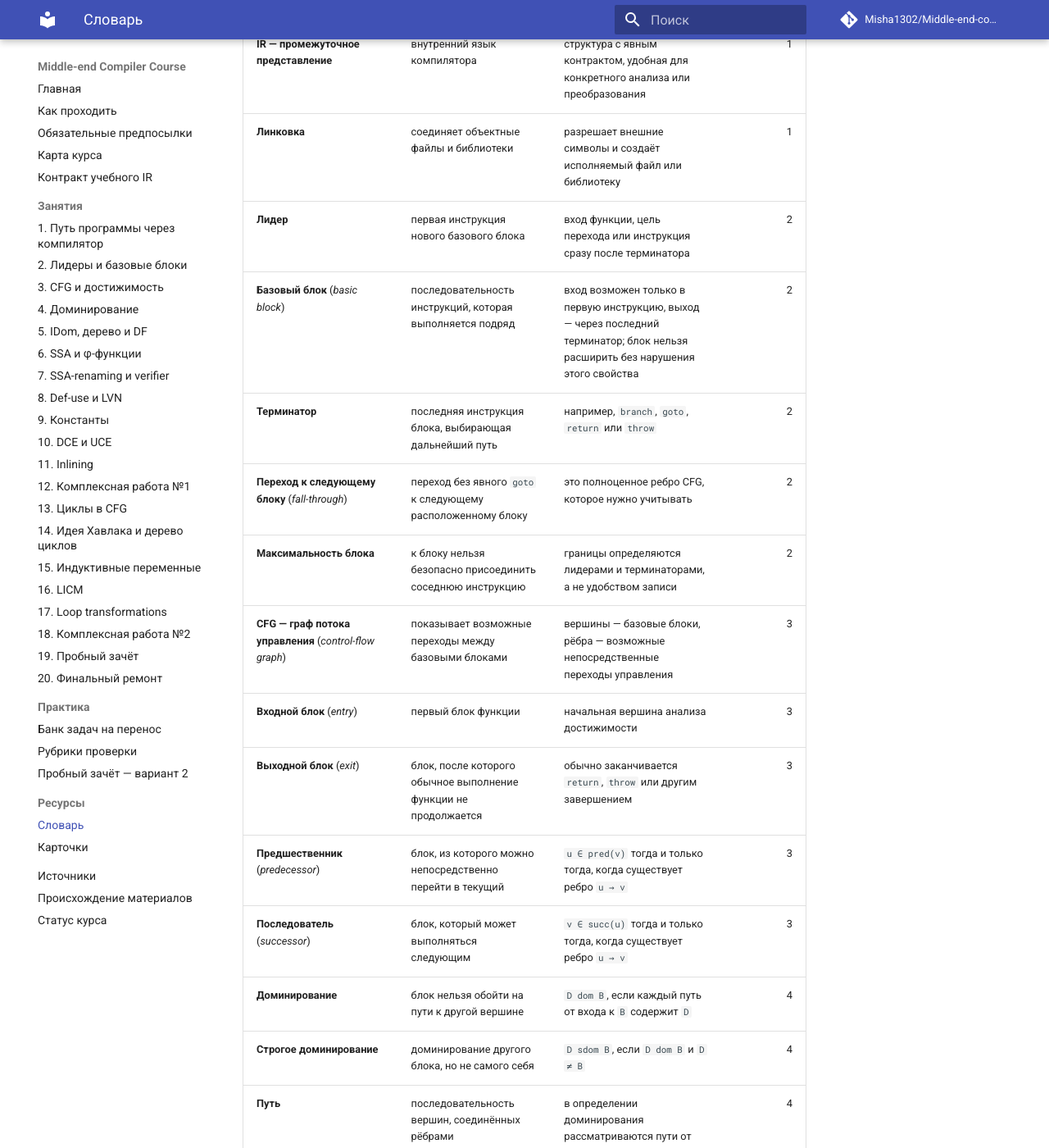
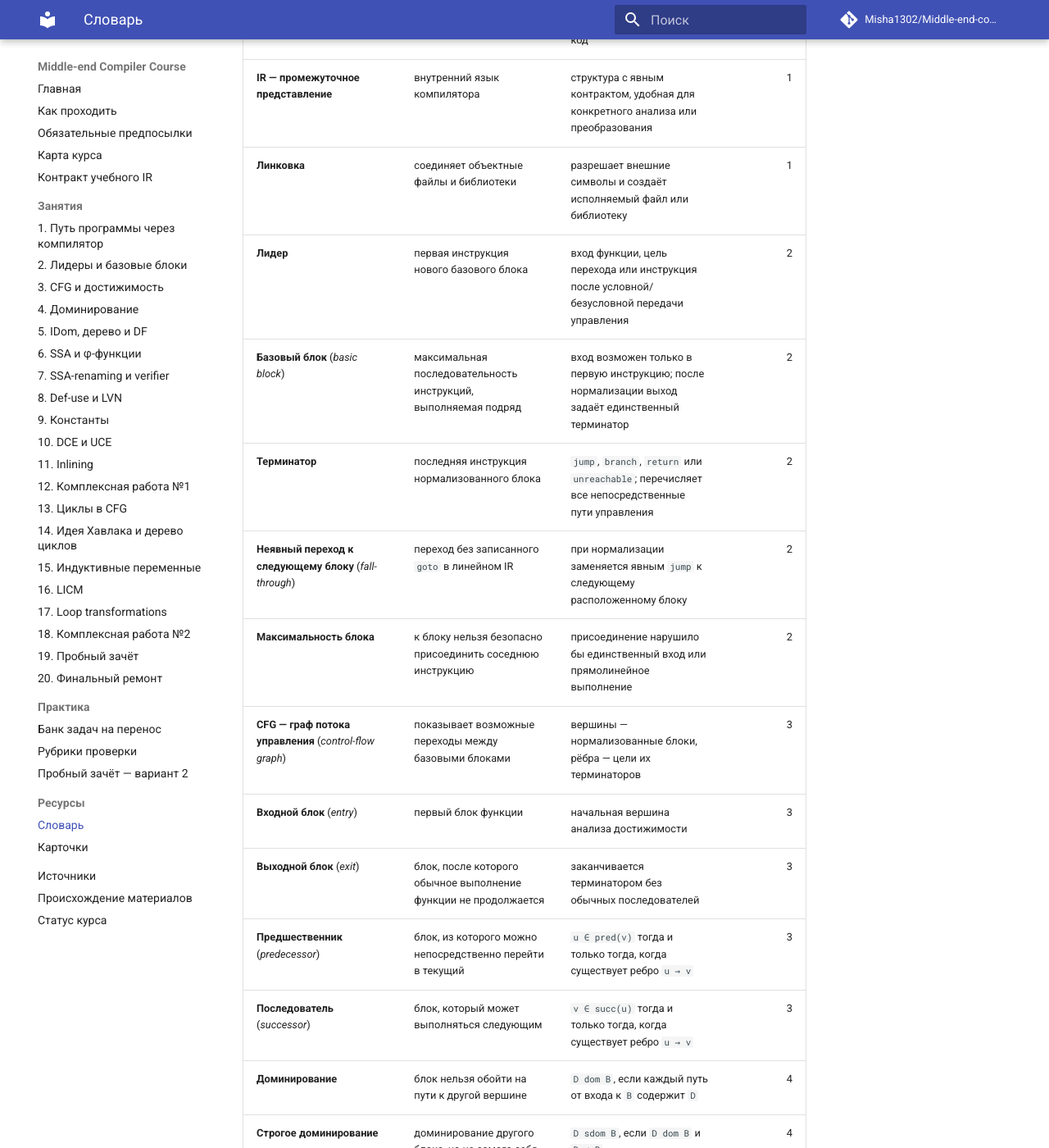
Before and after one commit to Misha1302/Middle-end-compiler-cource, an MkDocs documentation site: the page built from docs/resources/glossary.md, in a window 1280 px wide and 1400 px high, scrolled down 628 px. Shown: the whole window at 82% size. Built offline with MkDocs 1.6.1 and Material for MkDocs 9.7.7, drawn with Linux system fonts in a browser that asks for light colours; comment, search, counter and statistics services are not loaded; some of the changed text lies outside the part shown.

Commit message:
docs: normalize glossary terminology and semantics

```diff
--- a/docs/resources/glossary.md
+++ b/docs/resources/glossary.md
@@ -9,29 +9,29 @@
 | **Задняя часть компилятора** (*backend*) | переводит результат в команды целевой машины | понижение представления, выбор инструкций, распределение регистров, ассемблер и объектный код | 1 |
 | **IR — промежуточное представление** | внутренний язык компилятора | структура с явным контрактом, удобная для конкретного анализа или преобразования | 1 |
 | **Линковка** | соединяет объектные файлы и библиотеки | разрешает внешние символы и создаёт исполняемый файл или библиотеку | 1 |
-| **Лидер** | первая инструкция нового базового блока | вход функции, цель перехода или инструкция сразу после терминатора | 2 |
-| **Базовый блок** (*basic block*) | последовательность инструкций, которая выполняется подряд | вход возможен только в первую инструкцию, выход — через последний терминатор; блок нельзя расширить без нарушения этого свойства | 2 |
-| **Терминатор** | последняя инструкция блока, выбирающая дальнейший путь | например, `branch`, `goto`, `return` или `throw` | 2 |
-| **Переход к следующему блоку** (*fall-through*) | переход без явного `goto` к следующему расположенному блоку | это полноценное ребро CFG, которое нужно учитывать | 2 |
-| **Максимальность блока** | к блоку нельзя безопасно присоединить соседнюю инструкцию | границы определяются лидерами и терминаторами, а не удобством записи | 2 |
-| **CFG — граф потока управления** (*control-flow graph*) | показывает возможные переходы между базовыми блоками | вершины — базовые блоки, рёбра — возможные непосредственные переходы управления | 3 |
+| **Лидер** | первая инструкция нового базового блока | вход функции, цель перехода или инструкция после условной/безусловной передачи управления | 2 |
+| **Базовый блок** (*basic block*) | максимальная последовательность инструкций, выполняемая подряд | вход возможен только в первую инструкцию; после нормализации выход задаёт единственный терминатор | 2 |
+| **Терминатор** | последняя инструкция нормализованного блока | `jump`, `branch`, `return` или `unreachable`; перечисляет все непосредственные пути управления | 2 |
+| **Неявный переход к следующему блоку** (*fall-through*) | переход без записанного `goto` в линейном IR | при нормализации заменяется явным `jump` к следующему расположенному блоку | 2 |
+| **Максимальность блока** | к блоку нельзя безопасно присоединить соседнюю инструкцию | присоединение нарушило бы единственный вход или прямолинейное выполнение | 2 |
+| **CFG — граф потока управления** (*control-flow graph*) | показывает возможные переходы между базовыми блоками | вершины — нормализованные блоки, рёбра — цели их терминаторов | 3 |
 | **Входной блок** (*entry*) | первый блок функции | начальная вершина анализа достижимости | 3 |
-| **Выходной блок** (*exit*) | блок, после которого обычное выполнение функции не продолжается | обычно заканчивается `return`, `throw` или другим завершением | 3 |
+| **Выходной блок** (*exit*) | блок, после которого обычное выполнение функции не продолжается | заканчивается терминатором без обычных последователей | 3 |
 | **Предшественник** (*predecessor*) | блок, из которого можно непосредственно перейти в текущий | `u ∈ pred(v)` тогда и только тогда, когда существует ребро `u → v` | 3 |
 | **Последователь** (*successor*) | блок, который может выполняться следующим | `v ∈ succ(u)` тогда и только тогда, когда существует ребро `u → v` | 3 |
 | **Доминирование** | блок нельзя обойти на пути к другой вершине | `D dom B`, если каждый путь от входа к `B` содержит `D` | 4 |
 | **Строгое доминирование** | доминирование другого блока, но не самого себя | `D sdom B`, если `D dom B` и `D ≠ B` | 4 |
 | **Путь** | последовательность вершин, соединённых рёбрами | в определении доминирования рассматриваются пути от входного блока | 4 |
 | **Неподвижная точка** (*fixed point*) | состояние, которое следующая итерация уже не меняет | условие завершения итерационного потокового анализа | 4 |
-| **Контрпуть** | путь, который обходит предполагаемый доминатор | одного такого пути достаточно, чтобы опровергнуть доминирование | 4 |
+| **Путь-контрпример** | путь, который обходит предполагаемый доминатор | одного такого пути достаточно, чтобы опровергнуть доминирование | 4 |
 | **Непосредственный доминатор** (*idom*) | ближайший строгий доминатор блока | единственный строгий доминатор `D`, который доминируется всеми остальными строгими доминаторами блока | 5 |
 | **Дерево доминаторов** (*dominator tree*) | дерево ближайших обязательных предков | ребро `idom(B) → B`; предки `B` совпадают с его строгими доминаторами | 5 |
 | **Точка слияния** (*join*) | блок, в который приходят несколько путей | обычно имеет несколько достижимых предшественников, но этого недостаточно для определения DF | 5 |
 | **Фронт доминирования** (*dominance frontier*) | граница области полного доминирования | `Y ∈ DF(X)`, если `X` доминирует некоторого предшественника `Y`, но не строго доминирует `Y` | 5 |
-| **Поднимаемый узел** (*runner*) | узел, который поднимают по цепочке IDom | при вычислении DF точка слияния добавляется узлам до `idom` этой точки | 5 |
+| **Текущий узел подъёма** (*runner*) | узел, который последовательно заменяют его `idom` | при вычислении DF точка слияния добавляется узлам до `idom` самой точки слияния | 5 |
 | **SSA — форма единственного присваивания** (*static single assignment*) | каждое SSA-имя определяется ровно один раз | повторные присваивания исходной переменной получают разные версии | 6 |
 | **SSA-значение** (*SSA value*) | результат одной конкретной инструкции | имеет единственное определение и набор использований; не является изменяемым хранилищем | 6 |
-| **φ-функция** | выбирает значение по входящему ребру | имеет ровно один подписанный операнд для каждого предшественника блока | 6 |
+| **φ-функция** | выбирает значение по входящему ребру | имеет ровно один подписанный операнд для каждого достижимого предшественника блока | 6 |
 | **Блок определения** (*definition block*) | блок, создающий новую версию значения | обычное определение и вставленная φ-функция оба считаются определениями | 6 |
 | **Итерационный фронт доминирования** (*iterated DF*) | повторное применение отношения DF к блокам определений | рабочая очередь добавляет новые блоки с φ-функциями до неподвижной точки | 6 |
 | **Обход дерева доминаторов** (*dominator-tree walk*) | обрабатывает определение раньше всех доминируемых использований | родитель дерева посещается до его потомков | 7 |
@@ -64,14 +64,14 @@
 | **Проверка инвариантов** (*verifier*) | механически проверяет контракт представления | останавливает цепочку обработки на первом некорректном состоянии | 12 |
 | **Порядок проходов** (*pass order*) | задаёт последовательность анализов и преобразований | выход одного прохода становится входом следующего | 12 |
 | **Первичная ошибка** | самое раннее нарушение инварианта | её исправление обычно устраняет каскад более поздних симптомов | 12 |
-| **Обратное ребро** (*back edge*) | ребро из замыкающего блока в заголовок цикла | `n→h` является обратным ребром естественного цикла, если `h` доминирует `n` | 13 |
+| **Обратное ребро** (*back edge*) | ребро из замыкающего блока в заголовок естественного цикла | `n→h` является таким ребром, если `h` доминирует `n` | 13 |
 | **Заголовок цикла** (*header*) | единая контролирующая точка входа в естественный цикл | доминирует все блоки этого цикла | 13 |
 | **Замыкающий блок** (*latch*) | блок, из которого идёт обратное ребро в заголовок | у одного цикла может быть несколько замыкающих блоков | 13 |
 | **Предвходной блок** (*preheader*) | отдельный внешний блок перед заголовком | является единственным внешним предшественником канонического заголовка | 13 |
-| **Несводимая область** (*irreducible region*) | циклическая область с несколькими независимыми входами | не представляется одним естественным циклом с доминирующим заголовком | 13 |
+| **Несводимая область** (*irreducible region*) | циклическая область без единого доминирующего входа | имеет разные внешние входные вершины и не имеет заголовка, доминирующего всю область | 13 |
 | **Номер DFS-обхода** (*DFS number*) | номер первого посещения вершины поиском в глубину | задаёт родителя и обратный порядок обработки кандидатов | 14 |
-| **Обратный предшественник** (*back predecessor*) | источник ребра к предку в DFS | начальный участник рабочего множества возможного заголовка цикла | 14 |
-| **Остальной предшественник** (*non-back predecessor*) | предшественник, чьё ребро не относится к обратным | через такие рёбра рабочее множество расширяется к уже свёрнутым областям | 14 |
+| **Кандидат заголовка** | вершина, относительно которой проверяют циклическую область | обрабатывается после потенциальных внутренних заголовков | 14 |
+| **Рабочее множество области** (*worklist*) | представители вершин и уже свёрнутых областей, которые ещё нужно исследовать | изменяется после каждого извлечения и добавления предшественников | 14 |
 | **Структура непересекающихся множеств** (*Union-Find*) | хранит представителя свёрнутой области | `find(v)` возвращает представителя, а `union` объединяет области | 14 |
 | **Дерево вложенности циклов** (*loop nesting tree*) | показывает родительские отношения найденных циклов | внутренний цикл становится дочерним узлом внешнего | 14 |
 | **Базовая индуктивная переменная** (*basic induction variable*) | изменяется на постоянный шаг в каждой итерации | имеет вид `i_next = i + step`, где начальное значение и шаг неизменны в цикле | 15 |
```
Also changed, not shown: other parts of docs/resources/glossary.md (+5 -5 lines).
